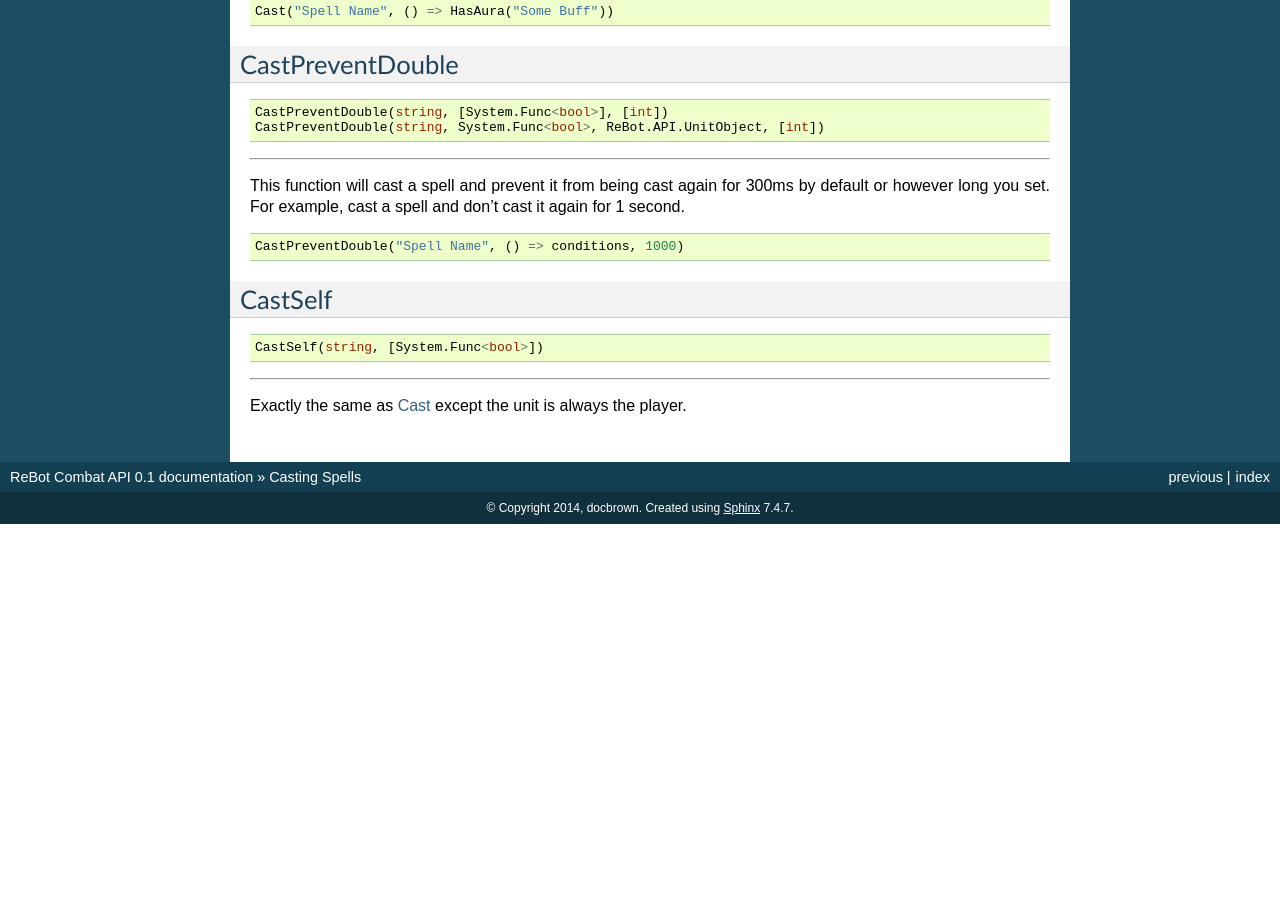
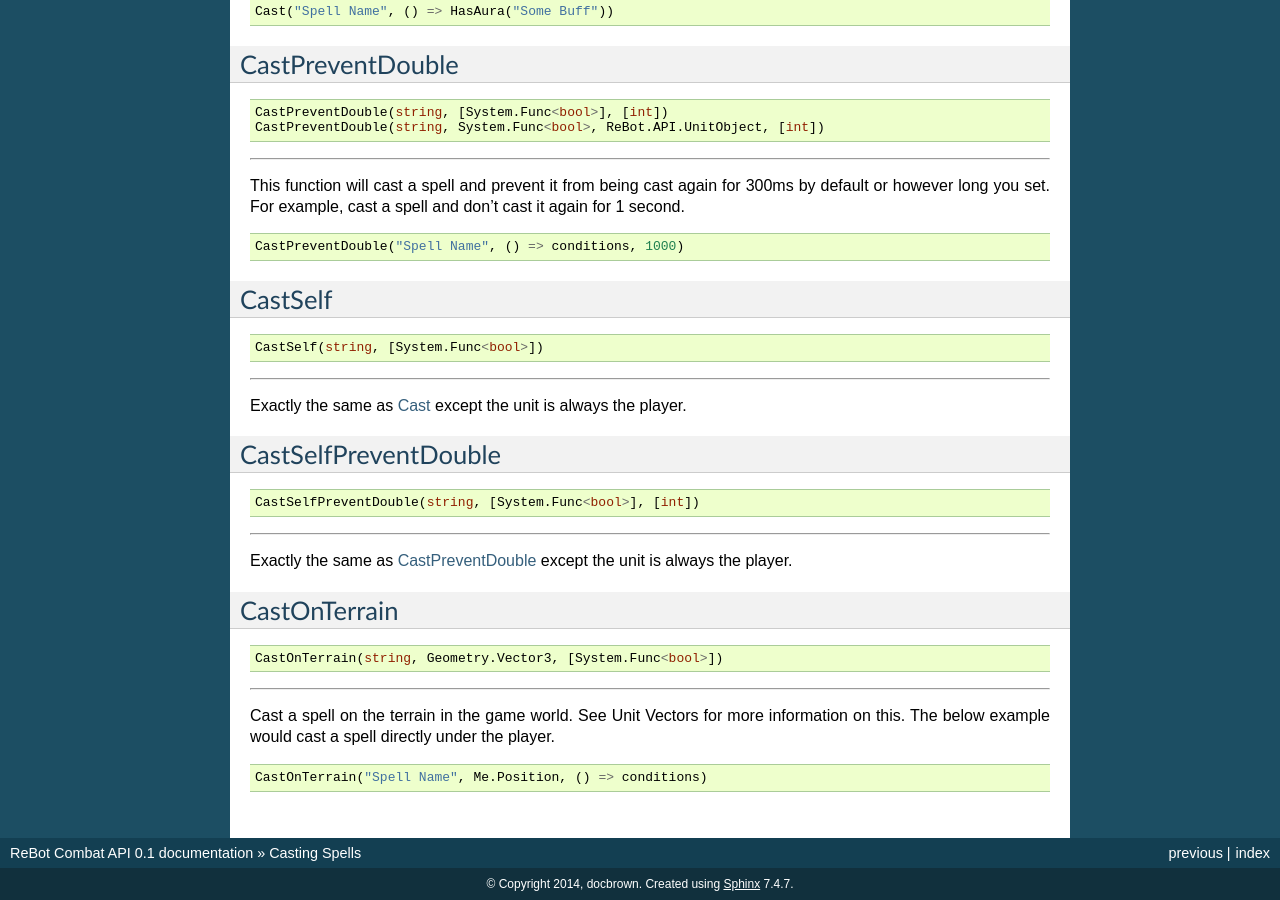
Before and after one commit to docbrown90/ReBotDocs, a Sphinx documentation site: the page built from docs/casting_spells.rst, in a window 1280 px wide and 900 px high, scrolled down 1053 px. Built offline with Sphinx 7.4.7, drawn with Linux system fonts in a browser that asks for light colours; before the commit the page ends 1577 px from its top, so only the background shows below that; some of the changed text lies outside the part shown.

Commit message:
Update casting_spells.rst

```diff
--- a/docs/casting_spells.rst
+++ b/docs/casting_spells.rst
@@ -63,7 +63,7 @@ With inline conditions.
 
     Cast("Spell Name", () => HasAura("Some Buff"))
 
-
+.. _cast-prevent-double:
 CastPreventDouble
 -----------------
 .. sourcecode:: c#
@@ -89,3 +89,29 @@ CastSelf
 ----
 
 Exactly the same as :ref:`cast` except the unit is always the player.
+
+
+CastSelfPreventDouble
+---------------------
+.. sourcecode:: c#
+
+    CastSelfPreventDouble(string, [System.Func<bool>], [int])
+
+----
+
+Exactly the same as :ref:`cast-prevent-double` except the unit is always the player.
+
+
+CastOnTerrain
+-------------
+.. sourcecode:: c#
+
+    CastOnTerrain(string, Geometry.Vector3, [System.Func<bool>])
+
+----
+
+Cast a spell on the terrain in the game world. See Unit Vectors for more information on this.  The below example would cast a spell directly under the player.
+
+.. sourcecode:: c#
+
+    CastOnTerrain("Spell Name", Me.Position, () => conditions)
```
